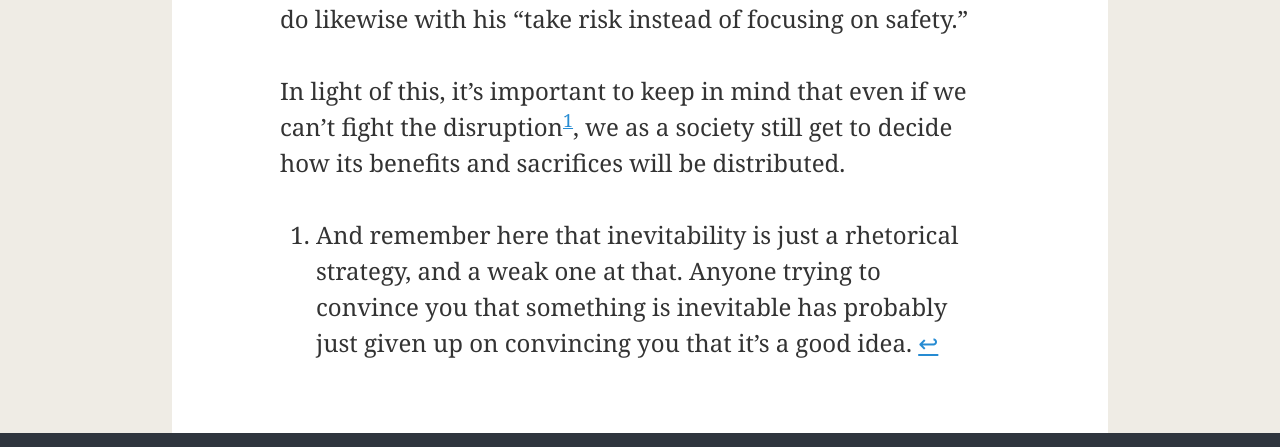
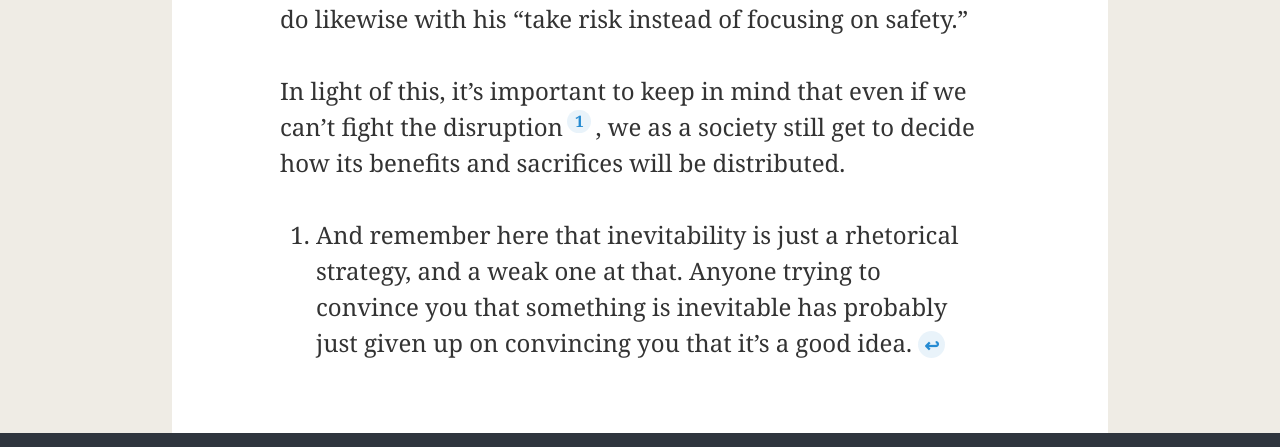
Before and after one commit to stevegrossi/blog, a Jekyll site: the page built from _posts/2013-06-10-resiliency-risk-and-a-good-compass-tools-for-the-coming-chaos.md, in a window 1280 px wide. Shown: the part 2375-2822 px from the top of the page. Built offline with Jekyll 4.4.1, drawn with Linux system fonts in a browser that asks for light colours; some web fonts are replaced.

Commit message:
Style footnotes

```diff
--- /dev/null
+++ b/_sass/_footnote.sass
@@ -0,0 +1,20 @@
+.footnote,
+.reversefootnote
+  display: inline-block
+  text-decoration: none
+  background-color: rgba($primary-color, .1)
+  border-radius: 50%
+  padding: .25em
+  width: 1em
+  display: inline-block
+  text-align: center
+  font-size: .875em
+  font-weight: bold
+
+.reversefootnote
+  line-height: 1
+  font-size: .75em
+
+[id^="fnref"]
+  line-height: 1
+  margin: 0 .25em
--- a/css/all.sass
+++ b/css/all.sass
@@ -19,6 +19,7 @@
 @import book_bit
 @import column_list
 @import cover
+@import footnote
 @import full_post
 @import main_content
 @import media_element
--- a/index.html
+++ b/index.html
@@ -1,6 +1,5 @@
 ---
 description: Some thoughts I’ve liked enough to write down
-permalink: /on/
 redirect_from: /
 ---
 
```
Also changed, not shown: README.md.
